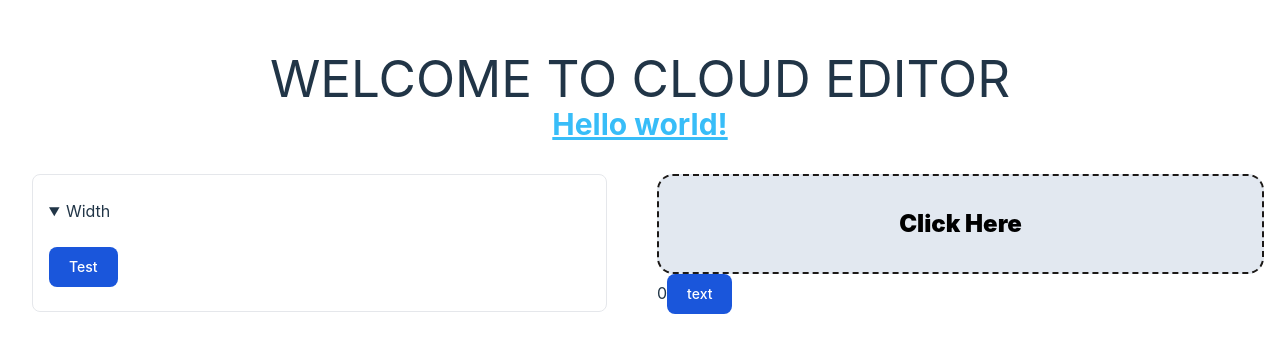
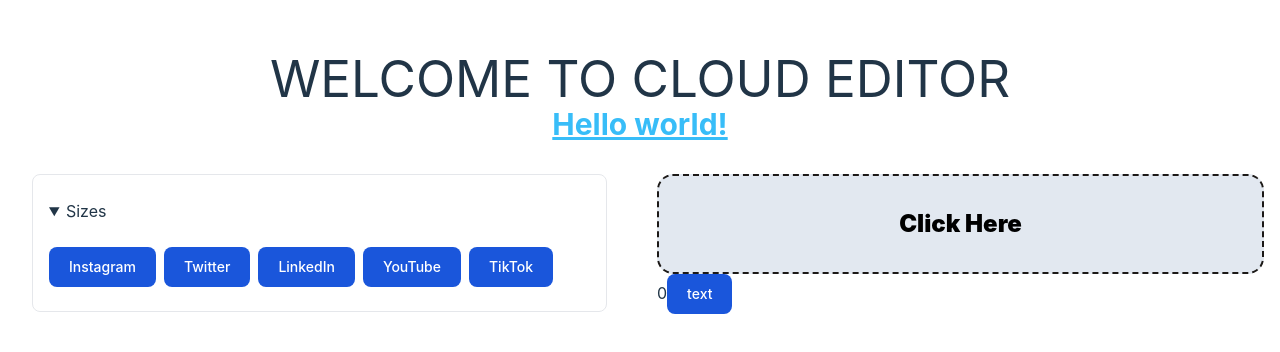
Before and after one commit to Lucas-FullStackX/cloud-editor, a React (Vite) app: page / in a window 1280 px wide. Shown: the part 198-550 px from the top of the page. Built offline with nearby package versions, Linux system fonts and the light colour scheme; no server answers; what @cloudinary/url-gen would draw is missing.

Commit message:
add resolutions pack

```diff
--- /dev/null
+++ b/src/assets/resolutions.json
@@ -0,0 +1,133 @@
+{
+  "sizes": [
+    {
+      "name": "Instagram",
+      "formats": [
+        {
+          "profile": {
+            "w": 320,
+            "h": 320
+          }
+        },
+        {
+          "story": {
+            "w": 1080,
+            "h": 1920
+          }
+        },
+        {
+          "cube": {
+            "w": 1080,
+            "h": 1080
+          }
+        },
+        {
+          "portrait": {
+            "w": 1080,
+            "h": 1350
+          }
+        },
+        {
+          "landscape": {
+            "w": 1080,
+            "h": 566
+          }
+        }
+      ]
+    },
+    {
+      "name": "Twitter",
+      "formats": [
+        {
+          "name": "profile",
+          "w": 400,
+          "h": 400
+        },
+        {
+          "name": "in-stream",
+          "w": 1600,
+          "h": 900
+        },
+        {
+          "name": "card",
+
+          "w": 814,
+          "h": 418
+        },
+        {
+          "name": "cube",
+          "w": 800,
+          "h": 800
+        },
+        {
+          "name": "conversation_card",
+          "w": 800,
+          "h": 418
+        },
+        {
+          "name": "cover_photo",
+          "w": 1500,
+          "h": 500
+        }
+      ]
+    },
+    {
+      "name": "LinkedIn",
+      "formats": [
+        {
+          "name": "profile",
+          "w": 400,
+          "h": 400
+        },
+        {
+          "landscape": {
+            "w": 1200,
+            "h": 627
+          }
+        },
+        {
+          "card": {
+            "w": 1200,
+            "h": 627
+          }
+        },
+        {
+          "cover_photo": {
+            "w": 1584,
+            "h": 396
+          }
+        }
+      ]
+    },
+    {
+      "name": "YouTube",
+      "formats": [
+        { "name": "profile", "w": 800, "h": 800 },
+        {
+          "banner": {
+            "w": 2048,
+            "h": 1152
+          }
+        },
+        {
+          "thumbnail": {
+            "w": 1920,
+            "h": 1080
+          }
+        }
+      ]
+    },
+    {
+      "name": "TikTok",
+      "formats": [
+        { "name": "profile", "w": 20, "h": 20 },
+        {
+          "thumbnail": {
+            "w": 1080,
+            "h": 1920
+          }
+        }
+      ]
+    }
+  ]
+}
--- a/src/pages/dashboard/components/MenuOptions.tsx
+++ b/src/pages/dashboard/components/MenuOptions.tsx
@@ -1,11 +1,15 @@
 import { AccordionMenu, AccordionItem } from '../../../components/Accordion';
 import TailButton from '../../../components/Buttons';
+import sizes from '../../../assets/resolutions.json';
 
 function MenuOptions(): JSX.Element {
+  console.log(sizes);
   return (
     <AccordionMenu>
-      <AccordionItem title="Width">
-        <TailButton title="Test" />
+      <AccordionItem title="Sizes">
+        {sizes.sizes.map((size) => (
+          <TailButton title={size.name} />
+        ))}
       </AccordionItem>
     </AccordionMenu>
   );
--- a/tsconfig.json
+++ b/tsconfig.json
@@ -4,7 +4,7 @@
     "lib": ["DOM", "DOM.Iterable", "ESNext"],
     "allowJs": false,
     "skipLibCheck": true,
-    "esModuleInterop": false,
+    "esModuleInterop": true,
     "allowSyntheticDefaultImports": true,
     "strict": true,
     "forceConsistentCasingInFileNames": true,
@@ -16,6 +16,6 @@
     "noEmit": true,
     "jsx": "react-jsx"
   },
-  "include": ["src"],
+  "include": ["src/**/*", "src/**/*.json"],
   "references": [{ "path": "./tsconfig.node.json" }]
 }
```
Also changed, not shown: src/utils/resolutions.json (deleted, +0 -92 lines), tsconfig.node.json (+7 -2 lines).
